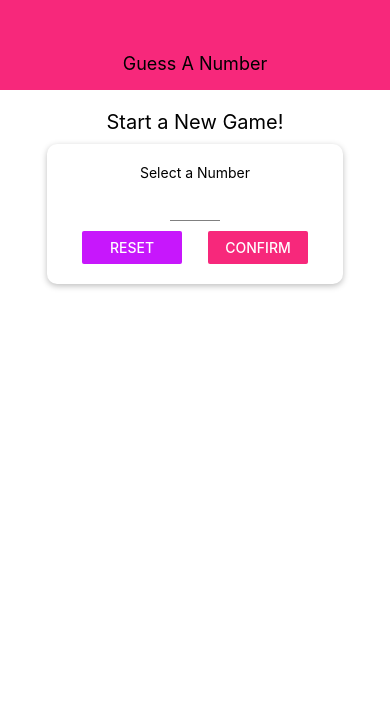
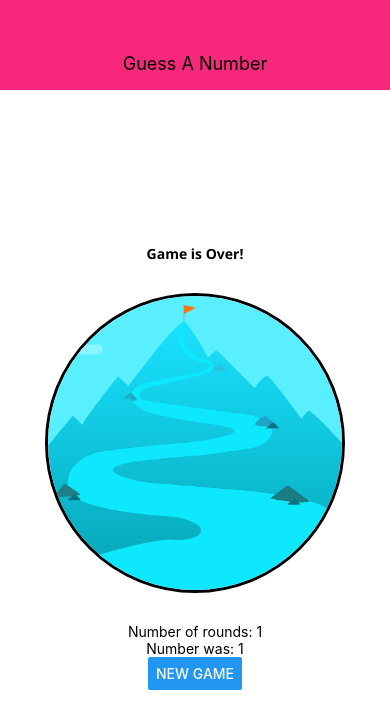
Before and after one commit to amogh-nagar/React-Native, a React Native app in the folder guessanumber/: screen / in a window 390 px wide. Shown: the top 728 px of the page. Built offline with nearby package versions, Linux system fonts and the light colour scheme.

Commit message:
App loader and Image

```diff
--- a/guessanumber/App.js
+++ b/guessanumber/App.js
@@ -1,13 +1,36 @@
 import GameOverScreen from "./screens/GameOverScreen";
 import React, { useState } from "react";
+import AppLoading from "expo-app-loading";
 import { StyleSheet, View } from "react-native";
 import Header from "./components/Header";
 import StartGameScreen from "./screens/StartGameScreen";
 import GameScreen from "./screens/GameScreen";
 
+import * as Font from "expo-font";
+
+const fetchfonts = () => {
+  return Font.loadAsync({
+    "open-sans": require("./assets/fonts/OpenSans-Regular.ttf"),
+    "open-bold": require("./assets/fonts/OpenSans-Bold.ttf"),
+  });
+};
+
 export default function App() {
   const [selectednumber, setselectednumber] = useState();
   const [numberofrounds, setrounds] = useState(0);
+
+  const [dataloaded, setdataloaded] = useState(false);
+
+  if (!dataloaded) {
+    return (
+      <AppLoading
+        startAsync={fetchfonts}
+        onFinish={() => setdataloaded(true)}
+        onError={(err) => console.log(err)}
+      />
+    );
+  }
+
   const configurenewgamehandler = () => {
     setrounds(0);
     setselectednumber(null);
@@ -20,20 +43,30 @@ export default function App() {
     setrounds(0);
   };
 
+  // {
+    /* {!selectednumber && <StartGameScreen onStart={startgamehandler} />}
+      {selectednumber && numberofrounds <= 0 && (
+        <GameScreen userchoice={selectednumber} onGameOver={gameoverhandler} />
+      )} */
+  // }
+  // {
+    /* {numberofrounds > 0 && */
+  // }
+  // {
+    /* )} */
+  // }
+
   return (
     <View style={styles.screen}>
       <Header title="Guess A Number" />
-      {!selectednumber && <StartGameScreen onStart={startgamehandler} />}
-      {selectednumber && numberofrounds <= 0 && (
-        <GameScreen userchoice={selectednumber} onGameOver={gameoverhandler} />
-      )}
-      {numberofrounds > 0 && (
-        <GameOverScreen
-          onRestart={configurenewgamehandler}
-          userchoice={selectednumber}
-          rounds={numberofrounds}
-        />
-      )}
+
+      <GameOverScreen
+        onRestart={configurenewgamehandler}
+        userchoice={1}
+        // userchoice={selectednumber}
+        // rounds={numberofrounds}
+        rounds={1}
+      />
     </View>
   );
 }
--- a/guessanumber/components/Header.js
+++ b/guessanumber/components/Header.js
@@ -17,6 +17,8 @@ const styles = StyleSheet.create({
     backgroundColor: colors.primary,
     alignItems: "center",
     justifyContent: "center",
+    fontFamily:'open-bold'
+
   },
   headerTitle: {
     color: "black",
--- a/guessanumber/package.json
+++ b/guessanumber/package.json
@@ -13,7 +13,9 @@
     "react": "17.0.1",
     "react-dom": "17.0.1",
     "react-native": "0.64.2",
-    "react-native-web": "0.17.1"
+    "react-native-web": "0.17.1",
+    "expo-font": "~10.0.3",
+    "expo-app-loading": "~1.2.1"
   },
   "devDependencies": {
     "@babel/core": "^7.12.9"
--- a/guessanumber/screens/GameOverScreen.js
+++ b/guessanumber/screens/GameOverScreen.js
@@ -1,9 +1,17 @@
 import React from "react";
-import { View, StyleSheet, Text, Button } from "react-native";
+import { Image, View, StyleSheet, Text, Button } from "react-native";
+
 const GameOverScreen = (props) => {
   return (
     <View style={styles.screen}>
-      <Text>Game is Over!</Text>
+      <Text style={styles.text}>Game is Over!</Text>
+      <View style={styles.imgcont}>
+        <Image
+          style={styles.image}
+          resizeMode="cover"
+          source={require("../assets/success.png")}
+        />
+      </View>
       <Text>Number of rounds: {props.rounds}</Text>
       <Text>Number was: {props.userchoice}</Text>
       <Button title="New Game" onPress={props.onRestart} />
@@ -16,5 +24,21 @@ const styles = StyleSheet.create({
     alignItems: "center",
     justifyContent: "center",
   },
+  imgcont: {
+    margin: 30,
+    borderRadius: 150,
+    borderWidth: 3,
+    borderColor: "black",
+    width: 300,
+    height: 300,
+    overflow: "hidden",
+  },
+  image: {
+    width: "100%",
+    height: "100%",
+  },
+  text: {
+    fontFamily: "open-bold",
+  },
 });
 export default GameOverScreen;
--- a/guessanumber/screens/StartGameScreen.js
+++ b/guessanumber/screens/StartGameScreen.js
@@ -84,7 +84,7 @@ const StartGameScreen = (props) => {
         </Card>
         {isconfirmed && (
           <Card style={styles.summary}>
-            <Text>You Selected</Text>
+            <Text style={styles.text}>You Selected</Text>
             <NumberContainer>{selectednumber}</NumberContainer>
             <Button
               title="Start game"
@@ -105,10 +105,14 @@ const styles = StyleSheet.create({
     padding: 10,
     alignItems: "center",
   },
+  text: {
+    fontFamily: "open-sans",
+  },
   inputcontainer: { width: 300, maxWidth: "80%", alignItems: "center" },
   title: {
     fontSize: 20,
     marginVertical: 10,
+    fontFamily: "open-bold",
   },
   buttonContainer: {
     flexDirection: "row",
```
Also changed, not shown: guessanumber/assets/success.png (added), 1 other file (tests, documents, lock files or other folders).
